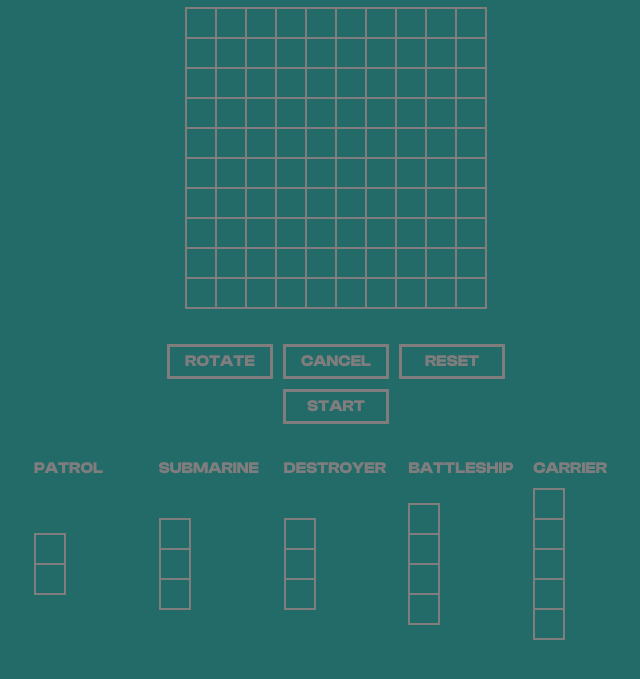
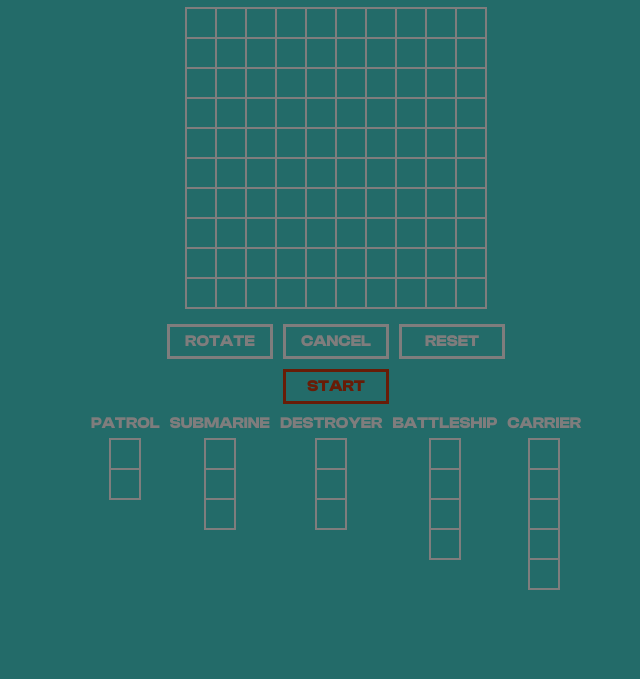
Before and after one commit to zawho/battleship, a website built with webpack: page dist/index.html in a window 1280 px wide. Shown: the part 109-788 px from the top of the page, without its empty margins (304-944 px from the left). Built offline with Linux system fonts and the light colour scheme.

Commit message:
Adjust setup grids and layout

```diff
--- a/src/start-btn.js
+++ b/src/start-btn.js
@@ -38,7 +38,7 @@ function startGame() {
 		if (value.length === 0) {
 			const setupAlertDiv = document.createElement('div');
 			setupAlertDiv.className = 'setup-alert';
-			setupAlertDiv.innerText = 'place all ships!'
+			setupAlertDiv.innerText = 'FINISH SHIP PLACEMENT'
 			setupDiv.appendChild(setupAlertDiv);
 			return;
 		}
--- a/src/style.css
+++ b/src/style.css
@@ -15,16 +15,27 @@ button {
 	font-size: 1em;
 }
 
+.start-btn {
+	color: rgb(104, 28, 7);
+	border: 3px solid rgb(104, 28, 7);
+}
+
 .title-div,
 .setup-div,
-.setup-menu,
+.setup-menu {
+	display: grid;
+	gap: 10px;
+}
+
 .patrol-div,
 .submarine-div,
 .destroyer-div,
 .battleship-div,
 .carrier-div {
 	display: grid;
-	gap: 10px;
+	justify-items: center;
+	align-content: start;
+	gap: 5px;
 }
 
 .title-div{
@@ -43,7 +54,7 @@ button {
 .setup-menu {
 	grid-template-rows: repeat(2, 1fr);
 	grid-template-columns: repeat(3, 1fr);
-	padding-top: 25px;
+	padding-top: 5px;
 }
 
 .start-btn {
@@ -53,9 +64,8 @@ button {
 .ship-setup {
 	display: grid;
 	grid-template-rows: repeat(1, 1fr);
-	grid-template-columns: repeat(5, 1fr);
-	padding-top: 25px;
-	gap: 20px;
+	grid-template-columns: repeat(5, auto);
+	gap: 10px;
 }
 
 .patrol-ship,
@@ -118,3 +128,8 @@ button {
 .carrier-ship-space {
 	border: 1px solid rgb(127, 125, 125);
 }
+
+.setup-alert{
+	color: rgb(104, 28, 7);
+	font-size: 2em;
+}
```
Also changed, not shown: dist/main.js.
